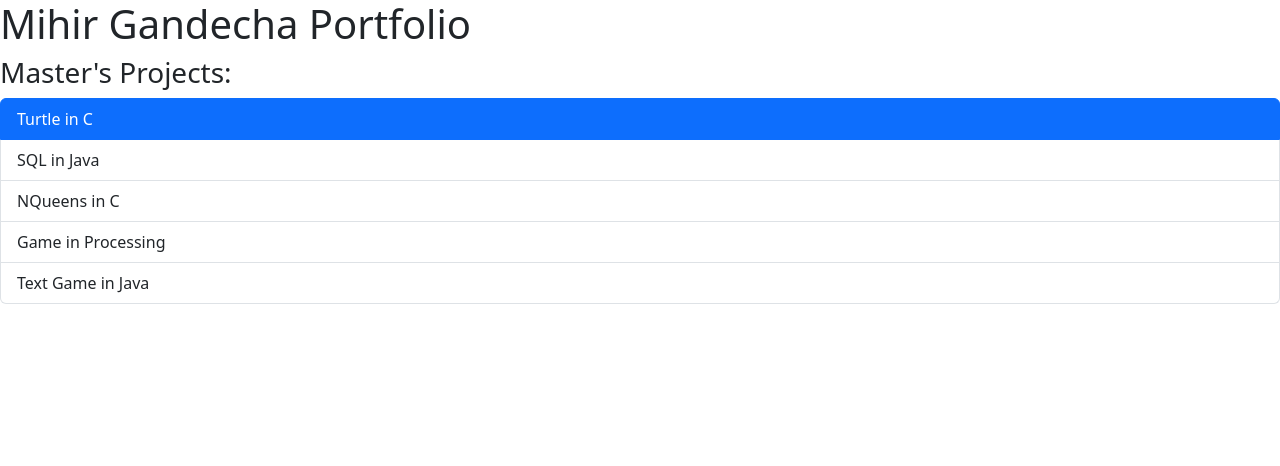
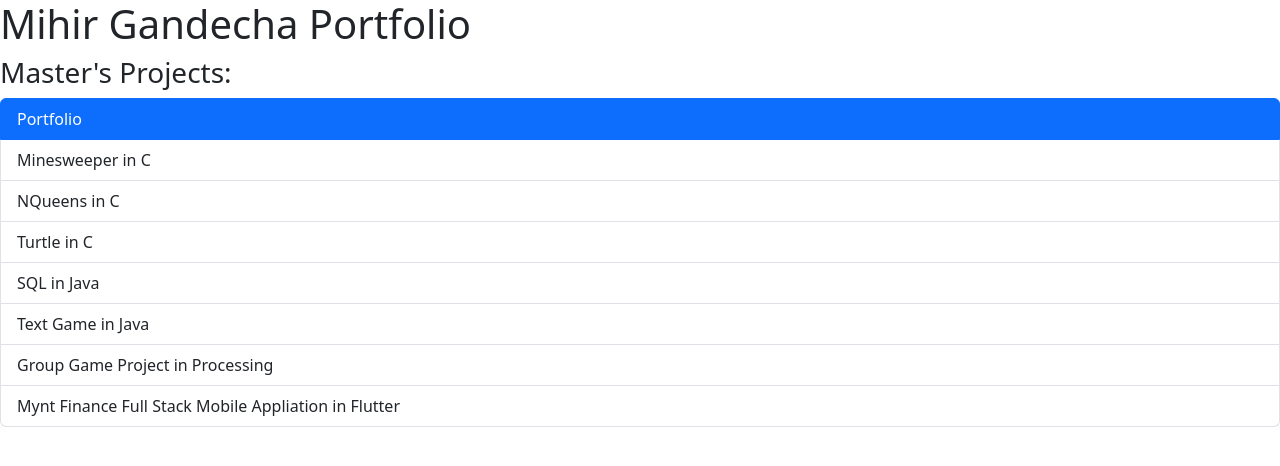
Before and after one commit to mihirgandecha/Portfolio-React-Typescript, a React (Vite) app: page / in a window 1280 px wide. Shown: the top 466 px of the page. Built offline with nearby package versions, Linux system fonts and the light colour scheme.

Commit message:
Added to components

```diff
--- a/src/components/ListGroup.tsx
+++ b/src/components/ListGroup.tsx
@@ -3,11 +3,14 @@ import { MouseEvent } from "react";
 function ListGroup() {
   //how to render elements dynamically:
   let items = [
+    "Portfolio",
+    "Minesweeper in C",
+    "NQueens in C",
     "Turtle in C",
     "SQL in Java",
-    "NQueens in C",
-    "Game in Processing",
     "Text Game in Java",
+    "Group Game Project in Processing",
+    "Mynt Finance Full Stack Mobile Appliation in Flutter"
   ];
   let selectedIndex = 0;
 
```
